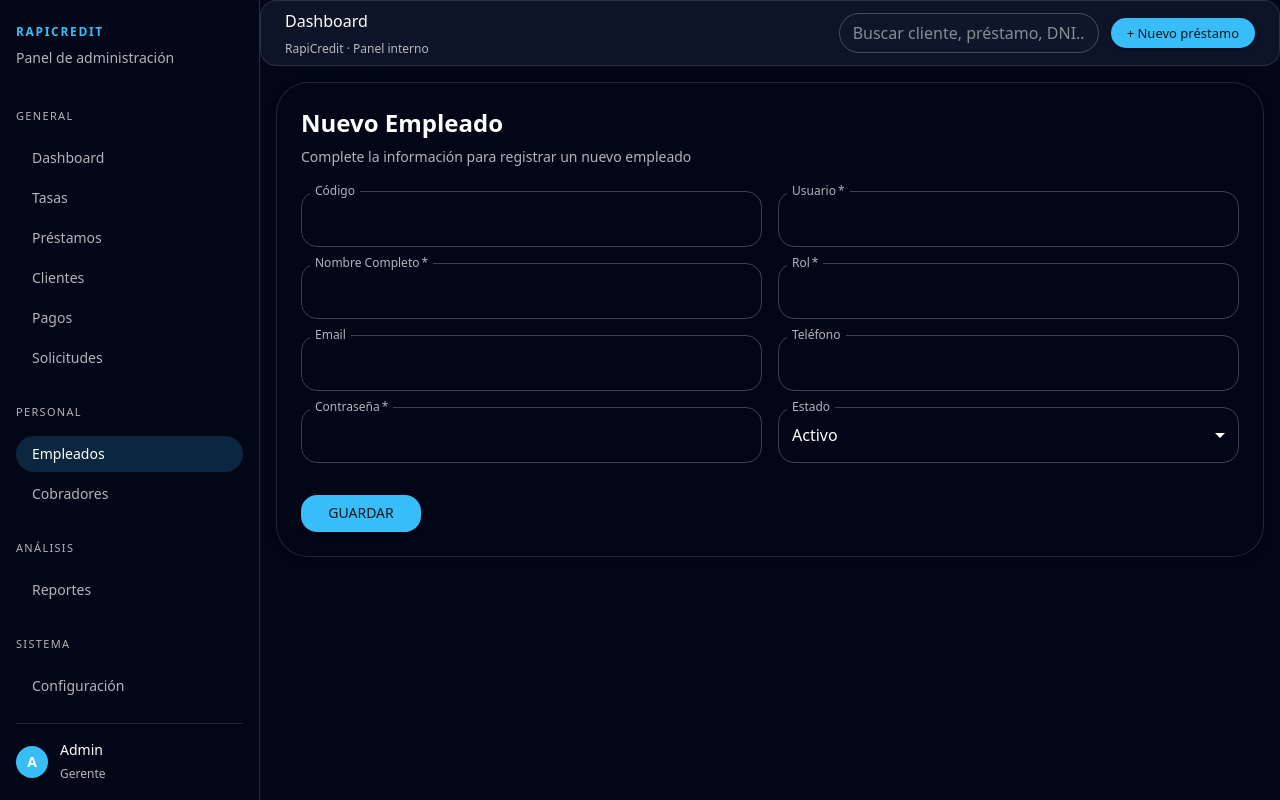
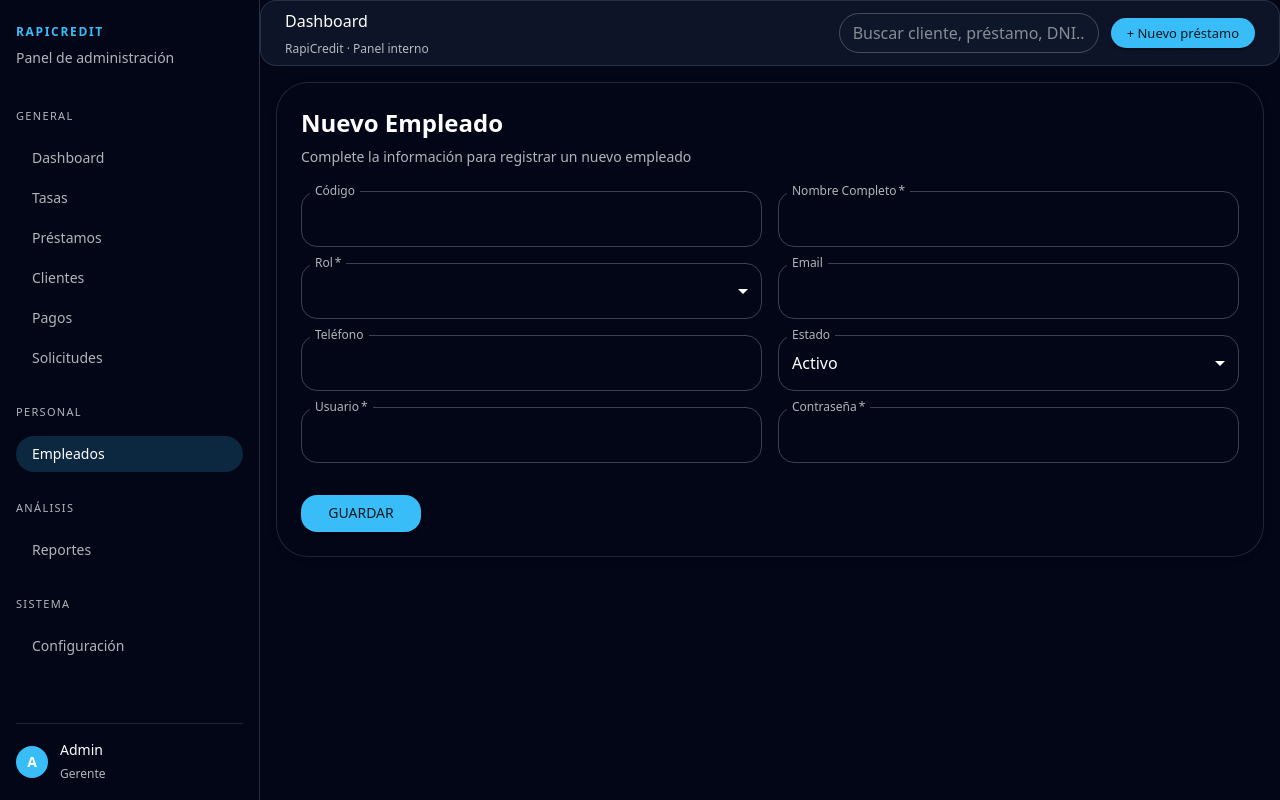
Before and after one commit to Brandon-R26/Rapicredit-Frontend, a Next.js app: page /empleados/nuevo in a window 1280 px wide. Built offline with nearby package versions, Linux system fonts and the light colour scheme.

Commit message:
Empleados remastered 2

```diff
--- a/src/app/empleados/nuevo/page.tsx
+++ b/src/app/empleados/nuevo/page.tsx
@@ -18,28 +18,65 @@ const NuevoEmpleadoPage: React.FC = () => {
   const router = useRouter();
   const [loading, setLoading] = useState(false);
   const [error, setError] = useState<string | null>(null);
+  const [passwordError, setPasswordError] = useState<string | null>(null);
 
   const [formData, setFormData] = useState({
     codigo: "",
-    usuario: "",
     nombreCompleto: "",
     rol: "",
     email: "",
     telefono: "",
+    usuario: "",
     password: "",
     estado: "ACTIVO",
   });
 
+  const validatePassword = (password: string): boolean => {
+    const hasUpperCase = /[A-Z]/.test(password);
+    const hasNumber = /[0-9]/.test(password);
+    const hasMinLength = password.length >= 8;
+
+    if (!hasMinLength) {
+      setPasswordError("La contraseña debe tener al menos 8 caracteres");
+      return false;
+    }
+    if (!hasUpperCase) {
+      setPasswordError("La contraseña debe contener al menos una mayúscula");
+      return false;
+    }
+    if (!hasNumber) {
+      setPasswordError("La contraseña debe contener al menos un número");
+      return false;
+    }
+    setPasswordError(null);
+    return true;
+  };
+
   const handleChange = (
     e: React.ChangeEvent<HTMLInputElement | HTMLTextAreaElement>
   ) => {
-    setFormData({ ...formData, [e.target.name]: e.target.value });
+    const { name, value } = e.target;
+    setFormData({ ...formData, [name]: value });
+
+    if (name === "password") {
+      if (value) {
+        validatePassword(value);
+      } else {
+        setPasswordError(null);
+      }
+    }
   };
 
   const handleSubmit = async (e: React.FormEvent) => {
     e.preventDefault();
     setLoading(true);
     setError(null);
+
+    // Validar contraseña antes de enviar
+    if (formData.password && !validatePassword(formData.password)) {
+      setLoading(false);
+      return;
+    }
 
     try {
       // 🔹 Llamada al backend para crear empleado
@@ -103,18 +140,6 @@ const NuevoEmpleadoPage: React.FC = () => {
                 fullWidth
                 required
                 variant="outlined"
-                label="Usuario"
-                name="usuario"
-                value={formData.usuario}
-                onChange={handleChange}
-                InputLabelProps={{ shrink: true }}
-              />
-            </Grid>
-            <Grid size={{ xs: 12, md: 6 }}>
-              <TextField
-                fullWidth
-                required
-                variant="outlined"
                 label="Nombre Completo"
                 name="nombreCompleto"
                 value={formData.nombreCompleto}
@@ -125,6 +150,7 @@ const NuevoEmpleadoPage: React.FC = () => {
             <Grid size={{ xs: 12, md: 6 }}>
               <TextField
                 fullWidth
+                select
                 required
                 variant="outlined"
                 label="Rol"
@@ -132,7 +158,12 @@ const NuevoEmpleadoPage: React.FC = () => {
                 value={formData.rol}
                 onChange={handleChange}
                 InputLabelProps={{ shrink: true }}
-              />
+              >
+                <MenuItem value="">Seleccione un rol</MenuItem>
+                <MenuItem value="Asesor">Asesor</MenuItem>
+                <MenuItem value="Supervisor">Supervisor</MenuItem>
+                <MenuItem value="Gerente">Gerente</MenuItem>
+              </TextField>
             </Grid>
             <Grid size={{ xs: 12, md: 6 }}>
               <TextField
@@ -160,19 +191,6 @@ const NuevoEmpleadoPage: React.FC = () => {
             <Grid size={{ xs: 12, md: 6 }}>
               <TextField
                 fullWidth
-                required
-                type="password"
-                variant="outlined"
-                label="Contraseña"
-                name="password"
-                value={formData.password}
-                onChange={handleChange}
-                InputLabelProps={{ shrink: true }}
-              />
-            </Grid>
-            <Grid size={{ xs: 12, md: 6 }}>
-              <TextField
-                fullWidth
                 select
                 variant="outlined"
                 label="Estado"
@@ -184,6 +202,33 @@ const NuevoEmpleadoPage: React.FC = () => {
                 <MenuItem value="ACTIVO">Activo</MenuItem>
                 <MenuItem value="INACTIVO">Inactivo</MenuItem>
               </TextField>
+            </Grid>
+            <Grid size={{ xs: 12, md: 6 }}>
+              <TextField
+                fullWidth
+                required
+                variant="outlined"
+                label="Usuario"
+                name="usuario"
+                value={formData.usuario}
+                onChange={handleChange}
+                InputLabelProps={{ shrink: true }}
+              />
+            </Grid>
+            <Grid size={{ xs: 12, md: 6 }}>
+              <TextField
+                fullWidth
+                required
+                type="password"
+                variant="outlined"
+                label="Contraseña"
+                name="password"
+                value={formData.password}
+                onChange={handleChange}
+                InputLabelProps={{ shrink: true }}
+                error={!!passwordError}
+                helperText={passwordError}
+              />
             </Grid>
           </Grid>
 
--- a/src/components/Sidebar.tsx
+++ b/src/components/Sidebar.tsx
@@ -28,7 +28,6 @@ const navItems = [
     section: "Personal",
     items: [
       { label: "Empleados", href: "/empleados" },
-      { label: "Cobradores", href: "/cobradores" },
     ],
   },
   {
```
